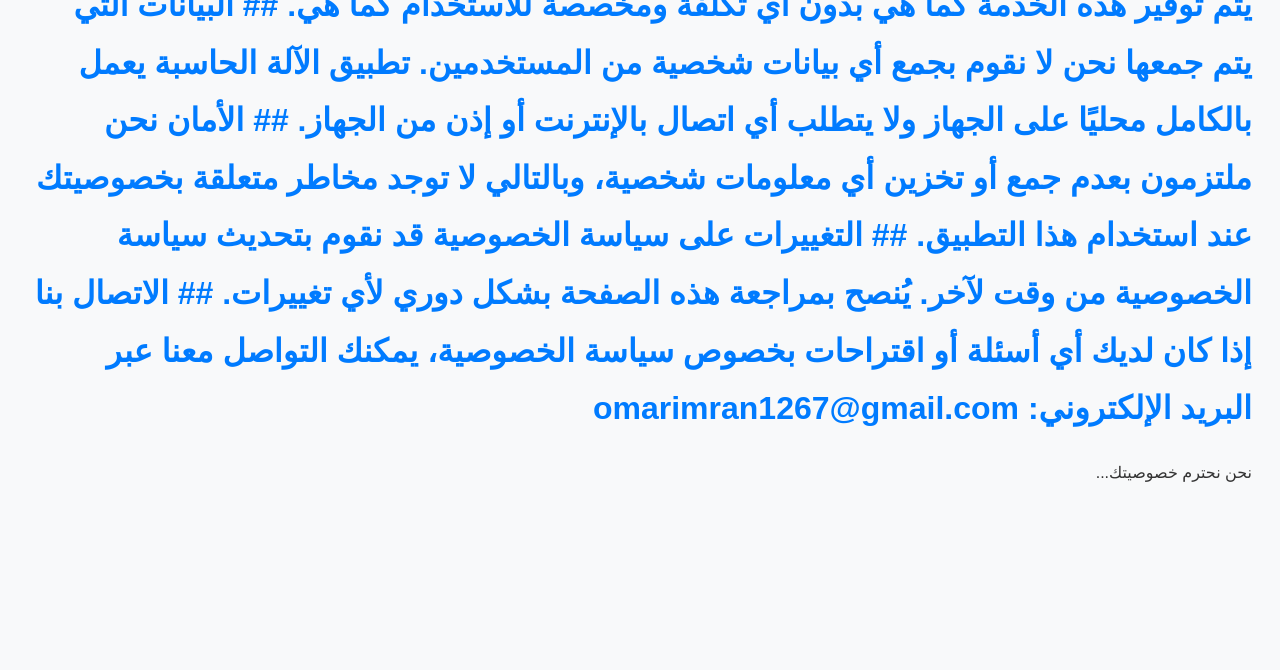
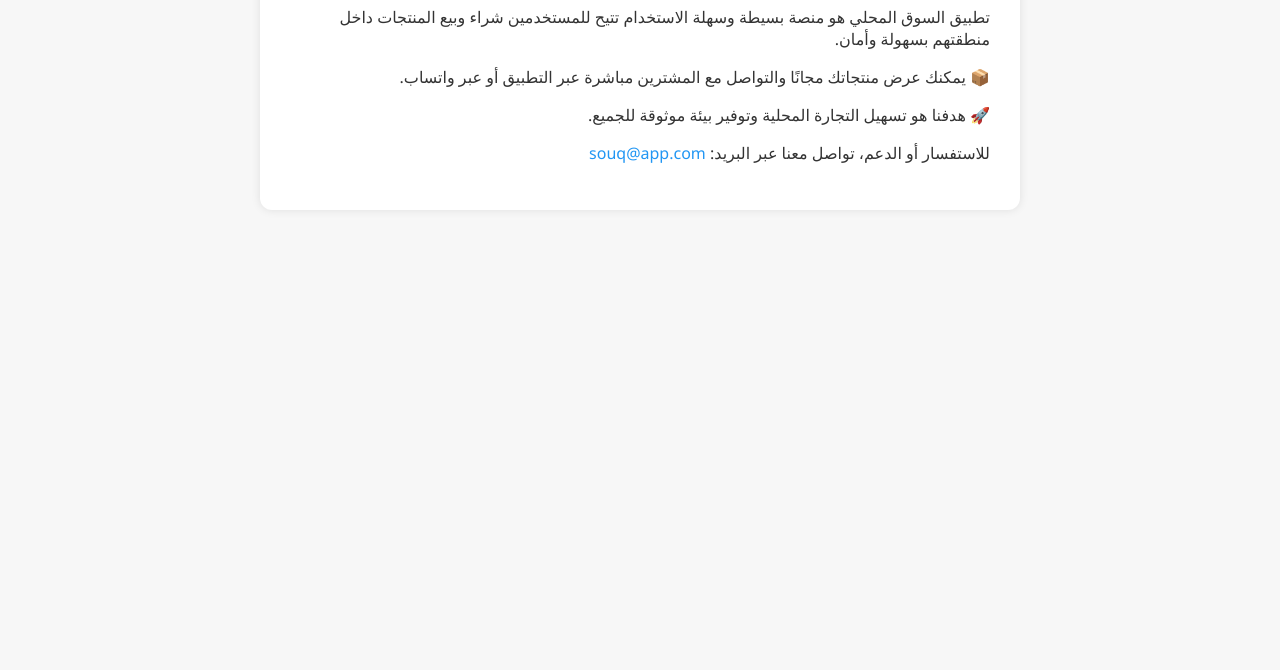
Before and after one commit to omarimran12/Privacy-policy-, a plain HTML site: page index.html in a window 1280 px wide. Shown: the part 130-800 px from the top of the page. Drawn offline with Linux system fonts and the light colour scheme.

Commit message:
Update index.html

```diff
--- a/index.html
+++ b/index.html
@@ -2,45 +2,53 @@
 <html lang="ar" dir="rtl">
 <head>
   <meta charset="UTF-8">
-  <title>سياسة الخصوصية</title>
+  <meta name="viewport" content="width=device-width, initial-scale=1">
+  <title>حول تطبيق السوق المحلي</title>
   <style>
     body {
-      background-color: #f8f9fa;
-      font-family: "Cairo", sans-serif;
+      font-family: 'Segoe UI', sans-serif;
+      background-color: #f7f7f7;
       color: #333;
+      margin: 0;
       padding: 20px;
-      line-height: 1.8;
+      text-align: right;
+    }
+    .container {
+      max-width: 700px;
+      margin: auto;
+      background: white;
+      padding: 30px;
+      border-radius: 12px;
+      box-shadow: 0 0 10px rgba(0,0,0,0.1);
     }
     h1 {
-      color: #007bff;
+      color: #2196F3;
     }
-    p {
-      margin-bottom: 15px;
+    a {
+      color: #2196F3;
+      text-decoration: none;
+    }
+    a:hover {
+      text-decoration: underline;
     }
   </style>
 </head>
 <body>
-  <h1># سياسة الخصوصية
-
-تم تطوير تطبيق الآلة الحاسبة بواسطة AMMARIMRAN كتطبيق مجاني. يتم توفير هذه الخدمة كما هي بدون أي تكلفة ومخصصة للاستخدام كما هي.
-
-## البيانات التي يتم جمعها
-
-نحن لا نقوم بجمع أي بيانات شخصية من المستخدمين.
-تطبيق الآلة الحاسبة يعمل بالكامل محليًا على الجهاز ولا يتطلب أي اتصال بالإنترنت أو إذن من الجهاز.
-
-## الأمان
-
-نحن ملتزمون بعدم جمع أو تخزين أي معلومات شخصية، وبالتالي لا توجد مخاطر متعلقة بخصوصيتك عند استخدام هذا التطبيق.
-
-## التغييرات على سياسة الخصوصية
-
-قد نقوم بتحديث سياسة الخصوصية من وقت لآخر. يُنصح بمراجعة هذه الصفحة بشكل دوري لأي تغييرات.
-
-## الاتصال بنا
-
-إذا كان لديك أي أسئلة أو اقتراحات بخصوص سياسة الخصوصية، يمكنك التواصل معنا عبر البريد الإلكتروني:
-omarimran1267@gmail.com</h1>
-  <p>نحن نحترم خصوصيتك...</p>
+  <div class="container">
+    <h1>حول تطبيق السوق المحلي</h1>
+    <p>
+      تطبيق السوق المحلي هو منصة بسيطة وسهلة الاستخدام تتيح للمستخدمين شراء وبيع المنتجات داخل منطقتهم بسهولة وأمان.
+    </p>
+    <p>
+      📦 يمكنك عرض منتجاتك مجانًا والتواصل مع المشترين مباشرة عبر التطبيق أو عبر واتساب.
+    </p>
+    <p>
+      🚀 هدفنا هو تسهيل التجارة المحلية وتوفير بيئة موثوقة للجميع.
+    </p>
+    <p>
+      للاستفسار أو الدعم، تواصل معنا عبر البريد:
+      <a href="mailto:souq@app.com">souq@app.com</a>
+    </p>
+  </div>
 </body>
 </html>
```
